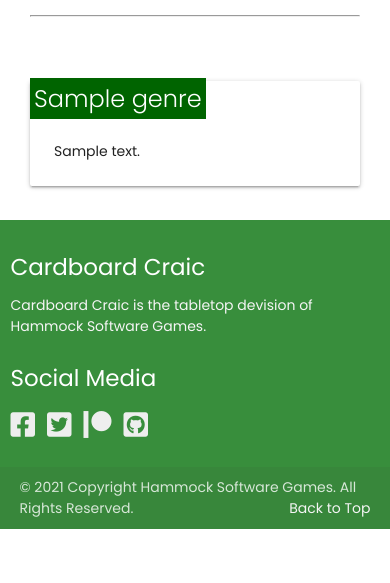
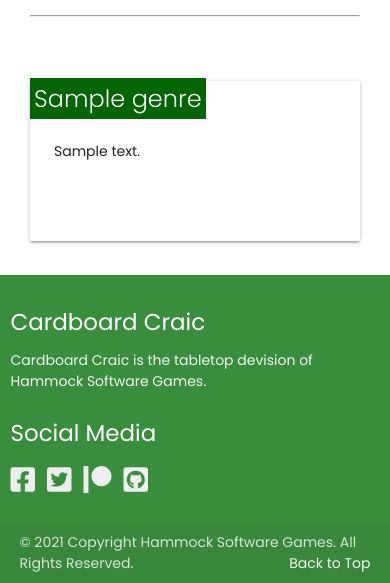
Before and after one commit to Code-Institute-Submissions/Phillip-Healy-cardboard_craic_SepResub, a Flask app: page /genres in a window 390 px wide. Shown: the part 149-732 px from the top of the page. Run offline with Flask 2, Linux system fonts and the light colour scheme; a database or web service that is not in the repository returns one stand-in record (values such as "Sample title"); some libraries are stand-ins or nearby versions.

Commit message:
Adjust cards on review and genre page for better mobile use of space.

```diff
--- a/static/css/style.css
+++ b/static/css/style.css
@@ -82,6 +82,10 @@ a.back-to-top {
     height: 500px;
 }
 
+.genre-card {
+    height: 160px;
+}
+
 @media only screen and (max-width: 992px) {
     #mobile-logo {
         left: 15%;
@@ -110,6 +114,5 @@ a.back-to-top {
     .game-card {
         height: auto;
         min-height: 80px;
-        max-height: 500px;
     }
 }
--- a/templates/genres.html
+++ b/templates/genres.html
@@ -15,7 +15,7 @@
              <!-- genre cards -->
             {% for genre in genres %}
                 <div class="col s12 m6">
-                    <div class="card">
+                    <div class="card genre-card">
                         <div>
                             <span class="card-title" id="title-pad">{{ genre.name.capitalize() }}</span>
                         </div>
```
